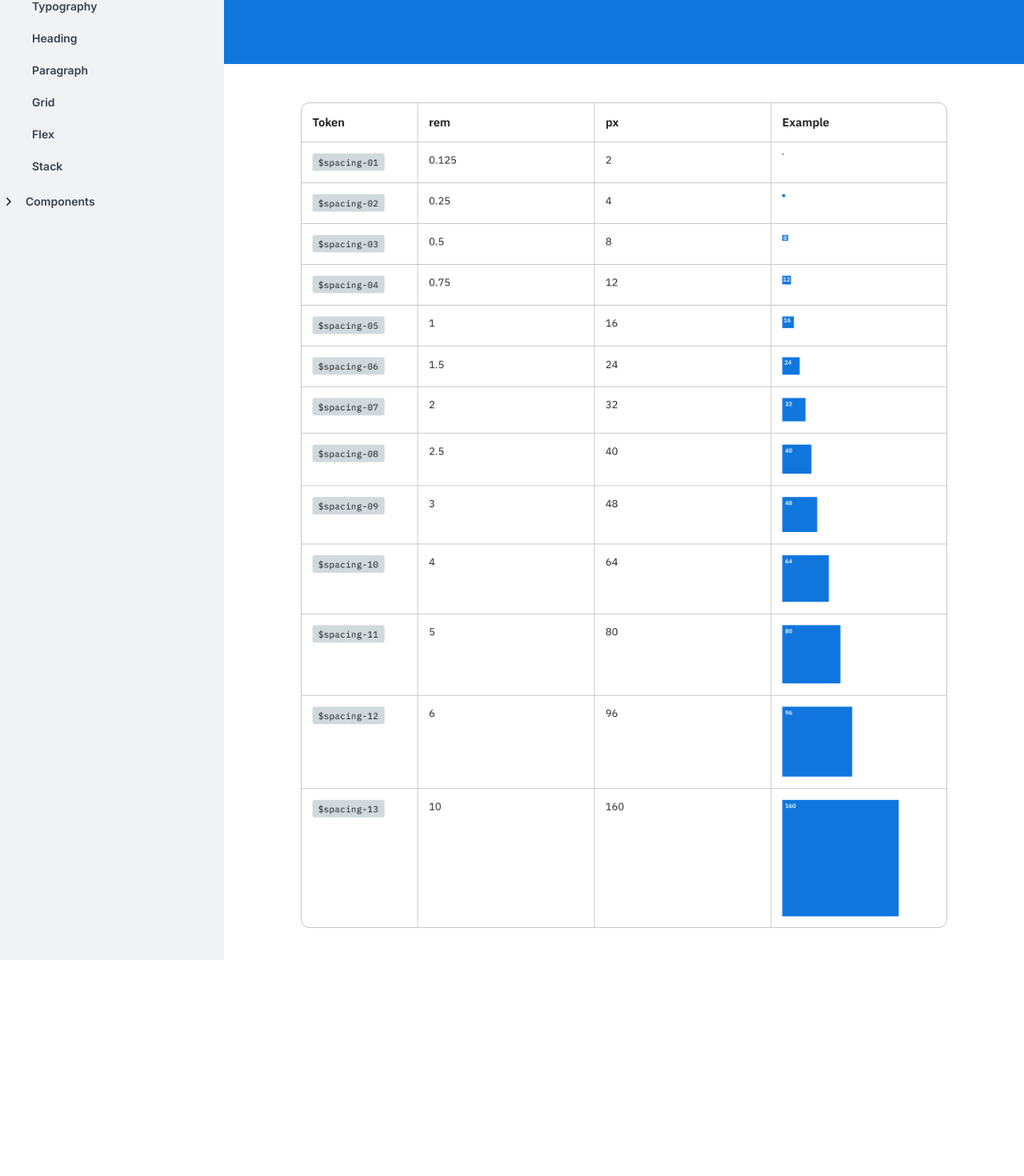
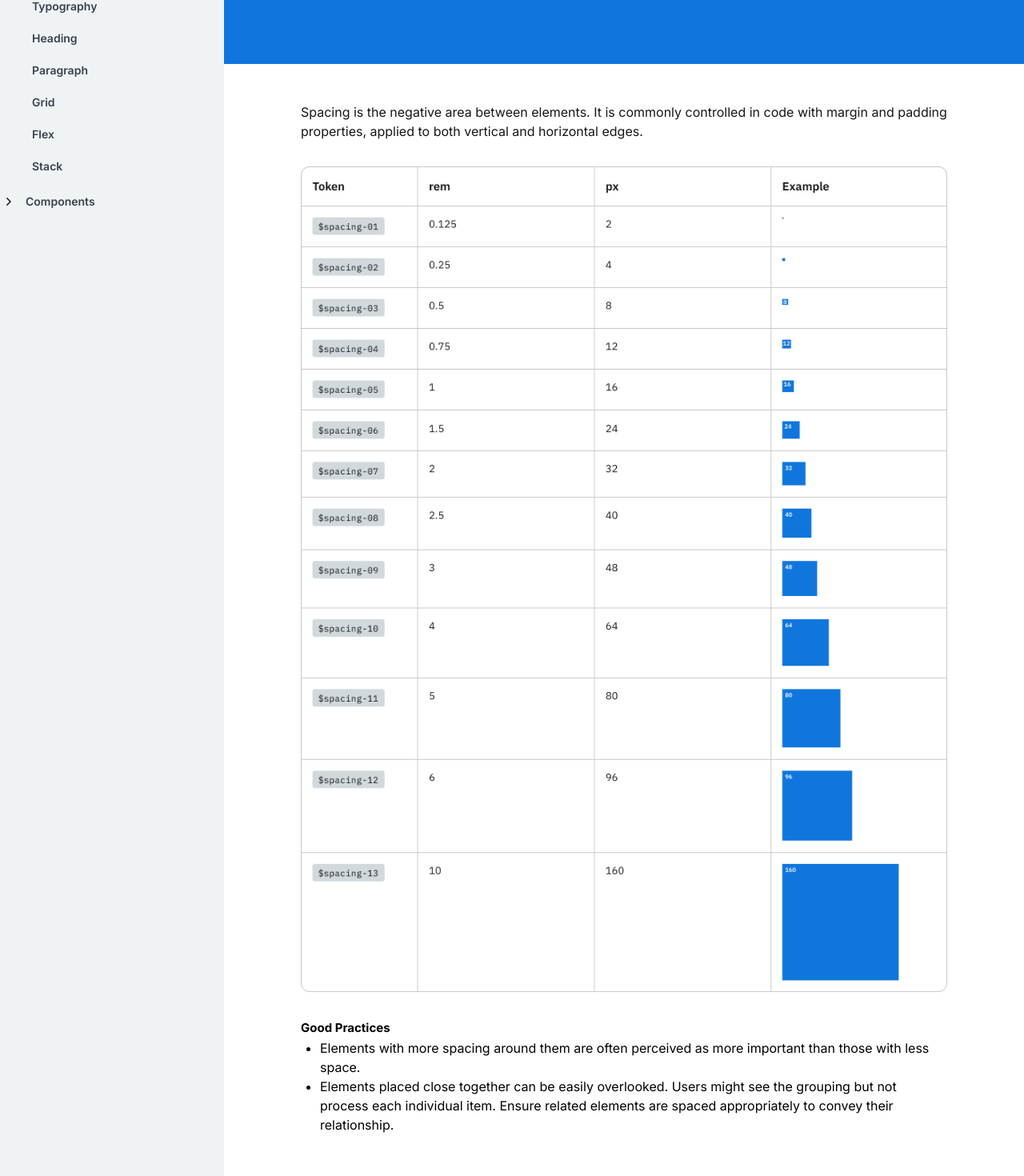
Before and after one commit to totisama/design-system, a Next.js app: page /elements/spacing in a window 1280 px wide. Shown: the part 276-1746 px from the top of the page at 80% size. Before the commit the page ends 1476 px from the top, so only its background shows below. Built offline with nearby package versions, Linux system fonts and the light colour scheme.

Commit message:
Add text to components

```diff
--- a/src/app/elements/border-radius/page.tsx
+++ b/src/app/elements/border-radius/page.tsx
@@ -2,16 +2,28 @@ import Image from 'next/image'
 
 import { PageWrapper } from '@/components/page-wrapper'
 import type React from 'react'
+import { Stack } from '@/components/stack/stack'
+import { Paragraph } from '@/components/paragraph/paragraph'
+
+const TEXT =
+  'All X components have a border radius, ranging from 4px for small components like inputs to 24px for large containers.'
 
 export default function BorderRadiusPage() {
   return (
     <PageWrapper name='Border radius'>
+      <Stack
+        as='div'
+        orientation='vertical'
+        spacing='spacing-07'
+      >
+        <Paragraph text={TEXT} />
         <Image
           src={'/images/general/Radius border.png'}
           alt='image'
           width={1000}
           height={1000}
         />
+      </Stack>
     </PageWrapper>
   )
 }
--- a/src/app/elements/colors/page.tsx
+++ b/src/app/elements/colors/page.tsx
@@ -1,13 +1,23 @@
 import { Box } from '@/components/box/box'
 import { PageWrapper } from '@/components/page-wrapper'
+import { Paragraph } from '@/components/paragraph/paragraph'
 import { Stack } from '@/components/stack/stack'
 import { Text } from '@/components/text/text'
 import Image from 'next/image'
 import type React from 'react'
 
+const TEXT =
+  'The application of the color palette brings a unified and recognizable consistency to Xs interfaces. We kept it minimal by using black and white with accents of the new Flex Blue, which meets accessibility standards.'
+
 export default function ColorsPage() {
   return (
     <PageWrapper name='Colors'>
+      <Stack
+        as='div'
+        orientation='vertical'
+        spacing='spacing-07'
+      >
+        <Paragraph text={TEXT} />
         <Box
           as='div'
           padding='spacing-04'
@@ -97,6 +107,7 @@ export default function ColorsPage() {
             </Stack>
           </Stack>
         </Box>
+      </Stack>
     </PageWrapper>
   )
 }
--- a/src/app/elements/spacing/page.tsx
+++ b/src/app/elements/spacing/page.tsx
@@ -1,16 +1,54 @@
 import { PageWrapper } from '@/components/page-wrapper'
+import { Paragraph } from '@/components/paragraph/paragraph'
+import { Stack } from '@/components/stack/stack'
+import { Text } from '@/components/text/text'
 import Image from 'next/image'
 import type React from 'react'
+
+const TEXT =
+  'Spacing is the negative area between elements. It is commonly controlled in code with margin and padding properties, applied to both vertical and horizontal edges.'
 
 export default function SpacingPage() {
   return (
     <PageWrapper name='Spacing'>
+      <Stack
+        as='div'
+        orientation='vertical'
+        spacing='spacing-07'
+      >
+        <Paragraph text={TEXT} />
         <Image
           src={'/images/general/Spacing.png'}
           alt='image'
           width={1000}
           height={1000}
         />
+        <Stack
+          as='div'
+          orientation='vertical'
+          spacing='spacing-06'
+        >
+          <Stack
+            as='div'
+            orientation='vertical'
+            spacing='spacing-01'
+          >
+            <Text as='h5'>Good Practices</Text>
+            <ul className='list-disc ml-6'>
+              <li>
+                Elements with more spacing around them are often perceived as
+                more important than those with less space.
+              </li>
+              <li>
+                Elements placed close together can be easily overlooked. Users
+                might see the grouping but not process each individual item.
+                Ensure related elements are spaced appropriately to convey their
+                relationship.
+              </li>
+            </ul>
+          </Stack>
+        </Stack>
+      </Stack>
     </PageWrapper>
   )
 }
--- a/src/app/elements/typography/page.tsx
+++ b/src/app/elements/typography/page.tsx
@@ -1,16 +1,28 @@
 import { PageWrapper } from '@/components/page-wrapper'
+import { Paragraph } from '@/components/paragraph/paragraph'
+import { Stack } from '@/components/stack/stack'
 import Image from 'next/image'
 import type React from 'react'
+
+const TEXT =
+  'Our typographic system utilizes Helvetica as its typeface. This font is easy to read in both small and big scales and weights. Balancing font weight and size is crucial to maintain visual harmony and emphasize important information appropriately.'
 
 export default function TypographyPage() {
   return (
     <PageWrapper name='Typography'>
+      <Stack
+        as='div'
+        orientation='vertical'
+        spacing='spacing-07'
+      >
+        <Paragraph text={TEXT} />
         <Image
           src={'/images/general/Headings.png'}
           alt='image'
           width={1000}
           height={1000}
         />
+      </Stack>
     </PageWrapper>
   )
 }
```
Lines whose indentation alone changed are shown as unchanged.
